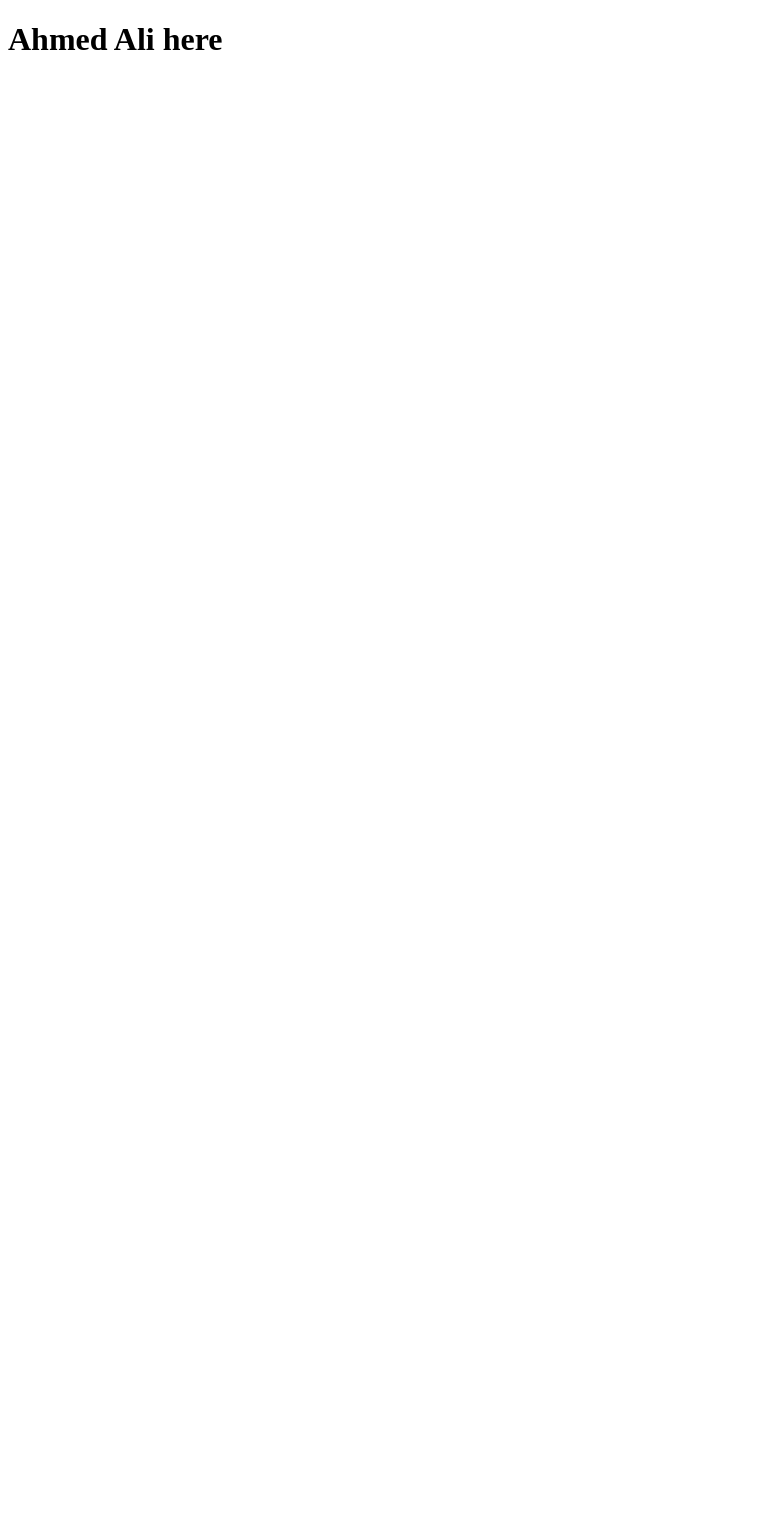
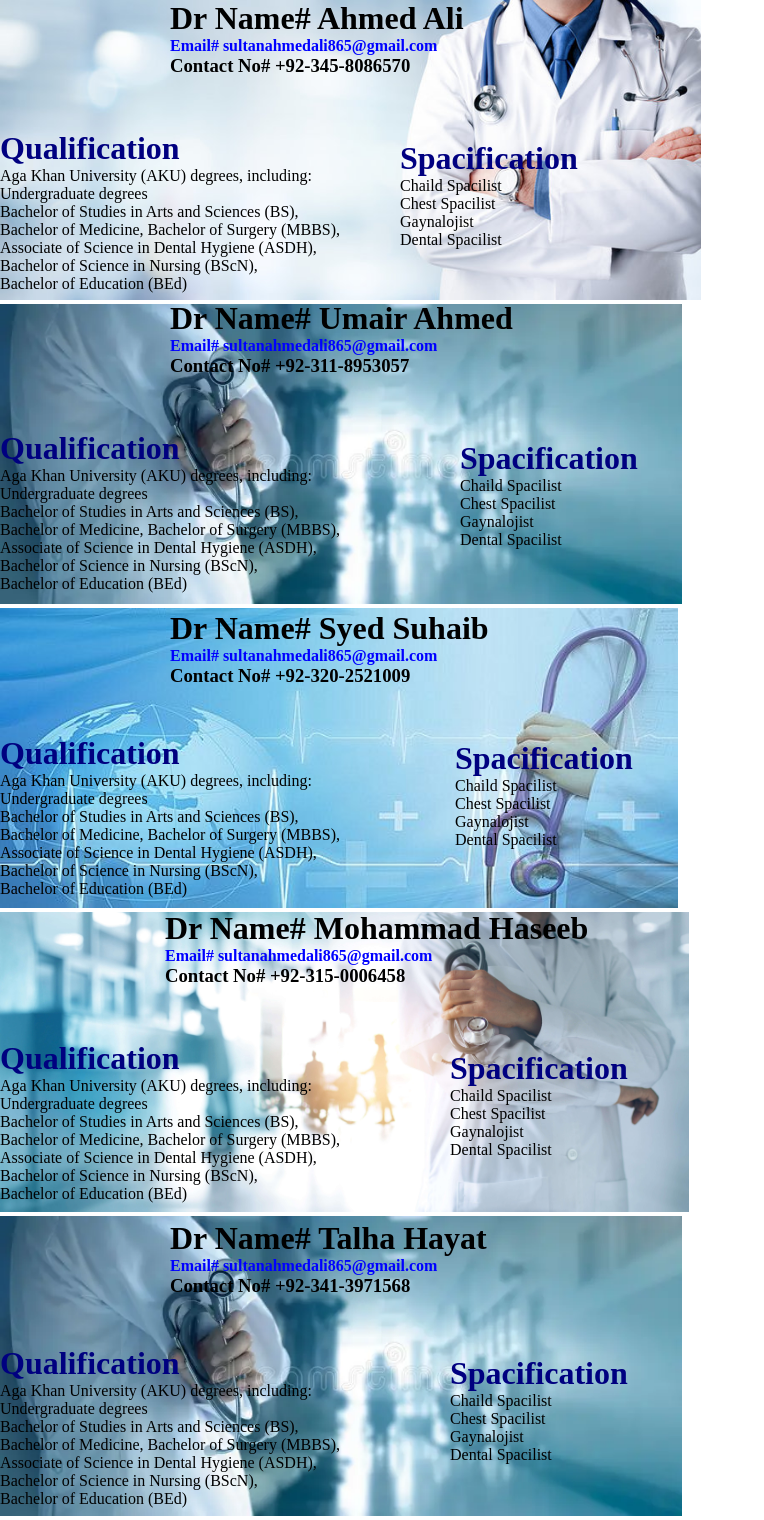
Before and after one commit to Syedsuhaib1993/testin-git, a plain HTML site: page about.html in a window 1280 px wide. Shown: the whole page, without its empty margins (0-764 px from the left). Before the commit the page ends 800 px from the top, so only its background shows below. Drawn offline with Linux system fonts and the light colour scheme.

Commit message:
chard complete

```diff
--- a/about.html
+++ b/about.html
@@ -3,9 +3,112 @@
 <head>
     <meta charset="UTF-8">
     <meta name="viewport" content="width=device-width, initial-scale=1.0">
+    <link rel="stylesheet" href="style.css">
     <title>Doctor App</title>
 </head>
 <body>
-    <h1>Ahmed Ali here</h1>
+    <div class="container">
+            <img src="./pic 1.jpg" alt="">
+            <div class="name">
+                <h1>Dr Name# Ahmed Ali</h1>
+                <h4>Email# sultanahmedali865@gmail.com</h4>
+                <h3>Contact No# +92-345-8086570</h3>
+
+            </div>
+            <div class="Qualification">
+                <h1>Qualification</h1>
+                <p>Aga Khan University (AKU) degrees, including: <br>
+                    Undergraduate degrees <br>
+                    Bachelor of Studies in Arts and Sciences (BS), <br> Bachelor of Medicine, Bachelor of Surgery (MBBS), <br> Associate of Science in Dental Hygiene (ASDH), <br> Bachelor of Science in Nursing (BScN), <br> Bachelor of Education (BEd)</p>
+            </div>
+            <div class="Spacification">
+                <h1>Spacification</h1>
+                <p>Chaild Spacilist <br> Chest Spacilist <br> Gaynalojist <br> Dental Spacilist</p>
+            </div>
+    </div>
+
+
+
+    <div class="container-two">
+        <img src="./pic 3.webp" alt="">
+        <div class="name-two">
+            <h1>Dr Name# Umair Ahmed</h1>
+            <h4>Email# sultanahmedali865@gmail.com</h4>
+            <h3>Contact No# +92-311-8953057</h3>
+
+        </div>
+        <div class="Qualification-two">
+            <h1>Qualification</h1>
+            <p>Aga Khan University (AKU) degrees, including: <br>
+                Undergraduate degrees <br>
+                Bachelor of Studies in Arts and Sciences (BS), <br> Bachelor of Medicine, Bachelor of Surgery (MBBS), <br> Associate of Science in Dental Hygiene (ASDH), <br> Bachelor of Science in Nursing (BScN), <br> Bachelor of Education (BEd)</p>
+        </div>
+        <div class="Spacification-two">
+            <h1>Spacification</h1>
+            <p>Chaild Spacilist <br> Chest Spacilist <br> Gaynalojist <br> Dental Spacilist</p>
+        </div>
+</div>
+
+
+<div class="container-three">
+    <img src="./pic 2.jpg" alt="">
+    <div class="name-three">
+        <h1>Dr Name# Syed Suhaib</h1>
+        <h4>Email# sultanahmedali865@gmail.com</h4>
+        <h3>Contact No# +92-320-2521009</h3>
+
+    </div>
+    <div class="Qualification-three">
+        <h1>Qualification</h1>
+        <p>Aga Khan University (AKU) degrees, including: <br>
+            Undergraduate degrees <br>
+            Bachelor of Studies in Arts and Sciences (BS), <br> Bachelor of Medicine, Bachelor of Surgery (MBBS), <br> Associate of Science in Dental Hygiene (ASDH), <br> Bachelor of Science in Nursing (BScN), <br> Bachelor of Education (BEd)</p>
+    </div>
+    <div class="Spacification-three">
+        <h1>Spacification</h1>
+        <p>Chaild Spacilist <br> Chest Spacilist <br> Gaynalojist <br> Dental Spacilist</p>
+    </div>
+</div>
+
+<div class="container-four">
+    <img src="./pic 4.jpg" alt="">
+    <div class="name-four">
+        <h1>Dr Name# Mohammad Haseeb</h1>
+        <h4>Email# sultanahmedali865@gmail.com</h4>
+        <h3>Contact No# +92-315-0006458</h3>
+
+    </div>
+    <div class="Qualification-four">
+        <h1>Qualification</h1>
+        <p>Aga Khan University (AKU) degrees, including: <br>
+            Undergraduate degrees <br>
+            Bachelor of Studies in Arts and Sciences (BS), <br> Bachelor of Medicine, Bachelor of Surgery (MBBS), <br> Associate of Science in Dental Hygiene (ASDH), <br> Bachelor of Science in Nursing (BScN), <br> Bachelor of Education (BEd)</p>
+    </div>
+    <div class="Spacification-four">
+        <h1>Spacification</h1>
+        <p>Chaild Spacilist <br> Chest Spacilist <br> Gaynalojist <br> Dental Spacilist</p>
+    </div>
+</div>
+
+
+<div class="container-five">
+    <img src="./pic 5.webp" alt="">
+    <div class="name-five">
+        <h1>Dr Name# Talha Hayat</h1>
+        <h4>Email# sultanahmedali865@gmail.com</h4>
+        <h3>Contact No# +92-341-3971568</h3>
+
+    </div>
+    <div class="Qualification-five">
+        <h1>Qualification</h1>
+        <p>Aga Khan University (AKU) degrees, including: <br>
+            Undergraduate degrees <br>
+            Bachelor of Studies in Arts and Sciences (BS), <br> Bachelor of Medicine, Bachelor of Surgery (MBBS), <br> Associate of Science in Dental Hygiene (ASDH), <br> Bachelor of Science in Nursing (BScN), <br> Bachelor of Education (BEd)</p>
+    </div>
+    <div class="Spacification-five">
+        <h1>Spacification</h1>
+        <p>Chaild Spacilist <br> Chest Spacilist <br> Gaynalojist <br> Dental Spacilist</p>
+    </div>
+</div>
 </body>
 </html>
--- /dev/null
+++ b/style.css
@@ -0,0 +1,147 @@
+*{
+    margin: 0;
+    padding: 0;
+    box-sizing: border-box;
+}
+
+img{
+    height: 300px;
+}
+.name{
+    position: absolute;
+    top: 0;
+    left: 0;
+    margin-left: 170px;
+}
+.name h4{
+    color: blue;
+}
+.Qualification{
+    position: absolute;
+    top: 0;
+    left: 0;
+    top: 130px;
+}
+.Spacification{
+    position: absolute;
+    top: 0;
+    left: 0;
+    margin-left: 400px;
+    top: 140px;
+}
+.Qualification h1{
+    color: navy;
+}
+.Spacification h1{
+    color: navy;
+}
+
+
+
+.name-two{
+    position: absolute;
+    top: 300px;
+    left: 300px;
+    margin-left: -130px;
+}
+.name-two h4{
+    color: blue;
+}
+.Qualification-two{
+    position: absolute;
+    top: 430px;
+    left: 00px;
+    /* top: 130px; */
+}
+.Qualification-two h1{
+    color: navy;
+}
+.Spacification-two{
+    position: absolute;
+    top: 440px;
+    left: 460px;
+}
+.Spacification-two h1{
+    color: navy;
+}
+
+
+
+
+.name-three{
+    position: absolute;
+    top: 610px;
+    /* left: 300px; */
+    margin-left: 170px;
+}
+.name-three h4{
+    color: blue;
+}
+.Qualification-three{
+    position: absolute;
+    top: 735px;
+    /* left: 00px; */
+    /* top: 130px; */
+}
+.Qualification-three h1{
+    color: navy;
+}
+.Spacification-three{
+    position: absolute;
+    top: 740px;
+    left: 455px;
+}
+.Spacification-three h1{
+    color: navy;
+}
+
+
+
+.name-four{
+    position: absolute;
+    top: 910px;
+    margin-left: 165px;
+}
+.name-four h4{
+    color: blue;
+}
+.Qualification-four{
+    position: absolute;
+    top: 1040px;
+}
+.Qualification-four h1{
+    color: navy;
+}
+.Spacification-four{
+    position: absolute;
+    top: 1050px;
+    margin-left: 450px;
+}
+.Spacification-four h1{
+    color: navy;
+}
+
+
+.name-five{
+    position: absolute;
+    top: 1220px;
+    margin-left: 170px;
+}
+.name-five h4{
+    color: blue;
+}
+.Qualification-five{
+    position: absolute;
+    top: 1345px;
+}
+.Qualification-five h1{
+    color: navy;
+}
+.Spacification-five{
+    position: absolute;
+    top: 1355px;
+    margin-left: 450px;
+}
+.Spacification-five h1{
+    color: navy;
+}
```
Also changed, not shown: pic 1.jpg (added), pic 2.jpg (added), pic 3.webp (added), pic 4.jpg (added), pic 5.webp (added).
